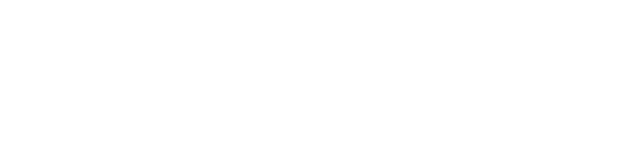
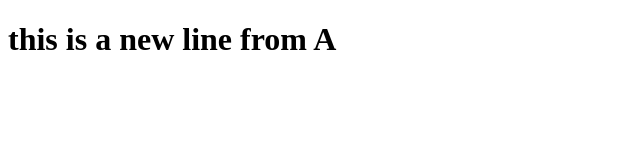
Before and after one commit to RanFeng1573/Test1, a plain HTML site: page index.html in a window 1280 px wide. Shown: the whole page, without its empty margins (0-640 px from the left). Drawn offline with Linux system fonts and the light colour scheme.

Commit message:
Add a new line

```diff
--- a/index.html
+++ b/index.html
@@ -5,5 +5,7 @@
     <meta name="viewport" content="width=device-width, initial-scale=1.0" />
     <title>test1</title>
   </head>
-  <body></body>
+  <body>
+    <h1>this is a new line from A</h1>
+  </body>
 </html>
```
